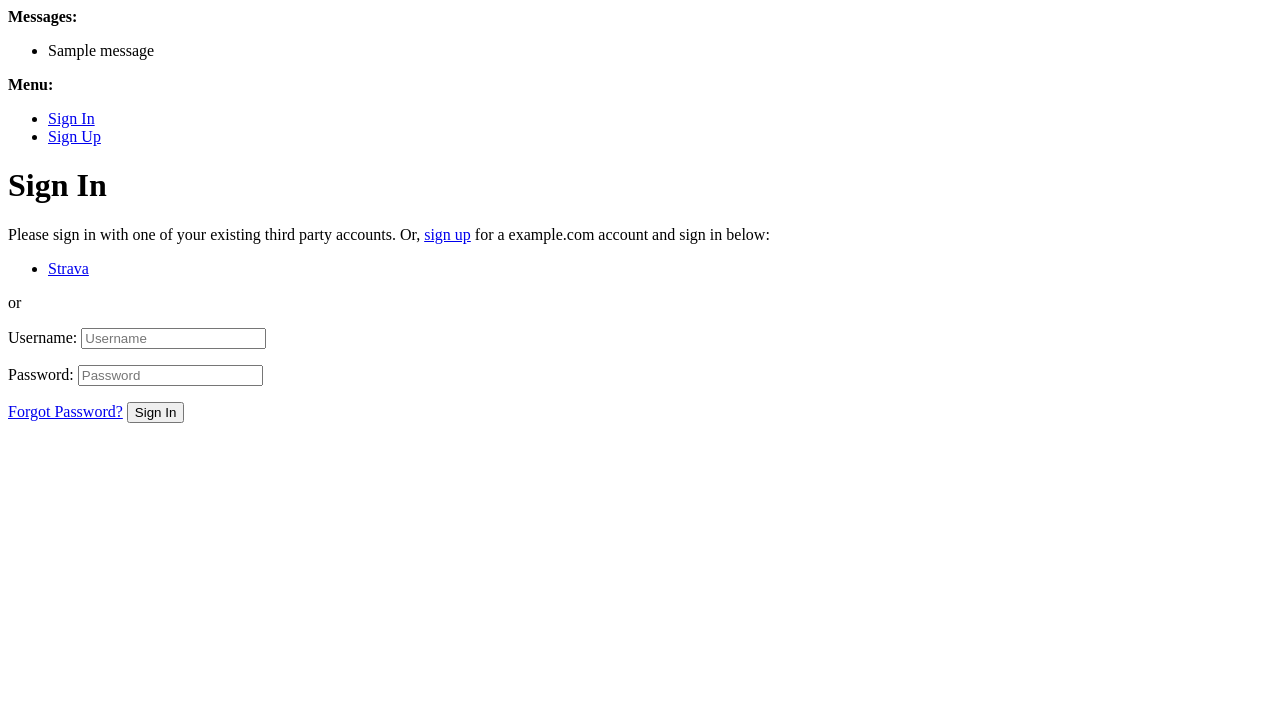
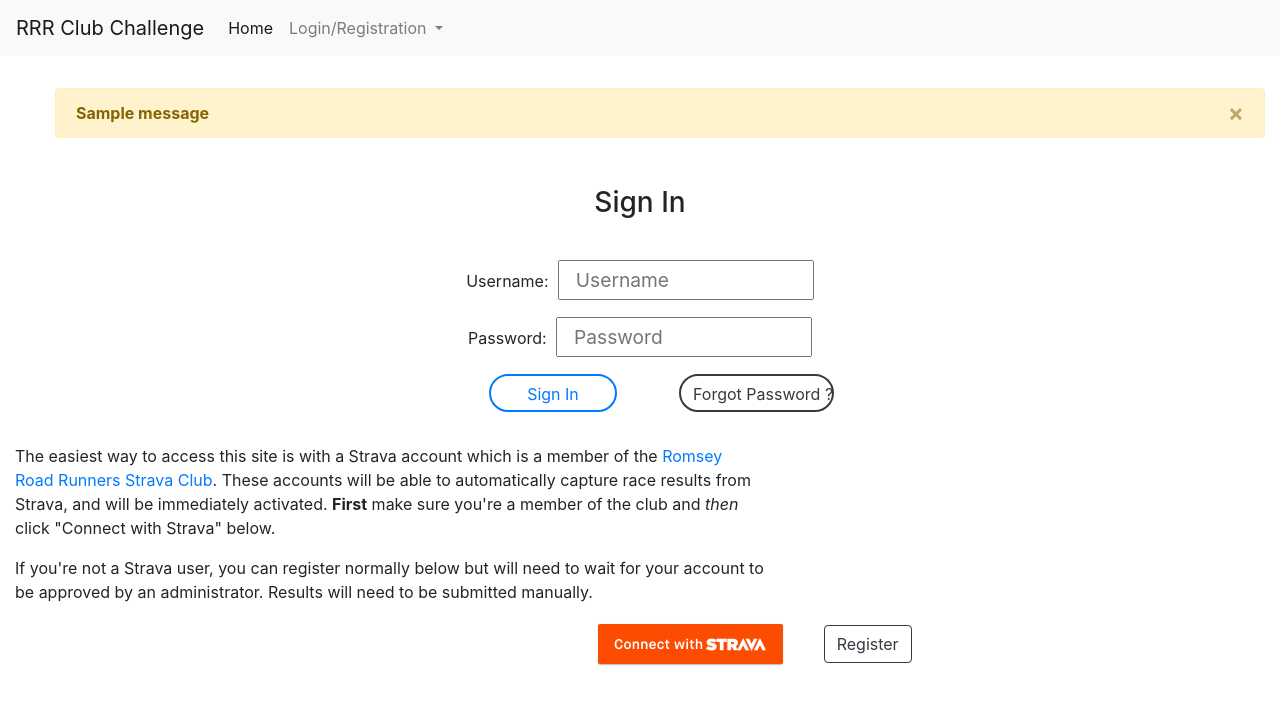
Before and after one commit to cablespaghetti/running-club-challenge, a Django app: page /accounts/login/ in a window 1280 px wide. Shown: the top 704 px of the page. Run offline with Django 4.2, Linux system fonts and the light colour scheme; tables that the repository leaves empty hold one stand-in row (values such as "Sample post"); one stand-in notice (Sample message) is shown; some libraries are stand-ins or nearby versions.

Commit message:
Try to get UX close to the end product

```diff
--- a/challenge/auth_adapter.py
+++ b/challenge/auth_adapter.py
@@ -1,5 +1,41 @@
+from allauth.account.adapter import DefaultAccountAdapter
 from allauth.socialaccount.adapter import get_account_adapter, DefaultSocialAccountAdapter
 from stravalib.client import Client
+
+
+class DeactivateAccountAdapter(DefaultAccountAdapter):
+    def save_user(self, request, user, form, commit=True):
+        """
+        Saves a new `User` instance using information provided in the
+        signup form.
+        """
+        from allauth.account.utils import user_email, user_field, user_username
+
+        data = form.cleaned_data
+        first_name = data.get("first_name")
+        last_name = data.get("last_name")
+        email = data.get("email")
+        username = data.get("username")
+        user_email(user, email)
+        user_username(user, username)
+        if first_name:
+            user_field(user, "first_name", first_name)
+        if last_name:
+            user_field(user, "last_name", last_name)
+        if "password1" in data:
+            user.set_password(data["password1"])
+        else:
+            user.set_unusable_password()
+        self.populate_username(request, user)
+
+        # Deactivate the account
+        user.is_active = False
+
+        if commit:
+            # Ability not to commit makes it easier to derive from
+            # this adapter by adding
+            user.save()
+        return user
 
 
 class DeactivateSocialAccountAdapter(DefaultSocialAccountAdapter):
--- a/challenge/settings.py
+++ b/challenge/settings.py
@@ -145,3 +145,6 @@ ACCOUNT_SESSION_REMEMBER = True
 LOGIN_REDIRECT_URL = "index"
 ACCOUNT_LOGOUT_ON_GET = True
 SOCIALACCOUNT_ADAPTER = "challenge.auth_adapter.DeactivateSocialAccountAdapter"
+ACCOUNT_ADAPTER = "challenge.auth_adapter.DeactivateAccountAdapter"
+
+SOCIALACCOUNT_AUTO_SIGNUP = True
--- a/main/models.py
+++ b/main/models.py
@@ -17,10 +17,6 @@ class Athlete(models.Model):
     dob = models.DateField(name="DOB", verbose_name="Date of Birth", blank=True, null=True)
     photo = models.URLField(max_length=254, verbose_name="Profile Photo URL", blank=True, null=True)
     strava_id = models.BigIntegerField(verbose_name="Strava ID", editable=False)
-    strava_access_token = models.CharField(max_length=1024, editable=False)
-    strava_refresh_token = models.CharField(max_length=1024, editable=False)
-    strava_expires_at = models.FloatField(editable=False)
-    strava_reauth_required = models.BooleanField(default=False, editable=False)
 
 
 class Race(models.Model):
--- /dev/null
+++ b/main/static/main/Custom-Account-Styles.css
@@ -0,0 +1,217 @@
+
+/* Login Page Styles*/
+
+#head_banner{
+    text-align: center;
+    padding-top: 2rem;
+}
+
+.container-fluid{
+    padding-top: 2rem;
+}
+
+#login_form label{
+    padding-right: 0.3rem;
+
+}
+
+#login_form input{
+    width: 16rem;
+    height: 2.5rem;
+    padding-left:1rem;
+    font-size: 1.2rem;
+}
+
+#login_form input[type=checkbox]{
+    width: 2rem;
+    height: 1rem;
+}
+
+#login_form button{
+    margin-right: 2rem;
+    margin-left: 2.7rem;
+    margin-bottom: 1rem;
+    padding-bottom: 1rem;
+    width:8rem;
+    height: 2.4rem;
+    border-radius: 1.3rem;
+    border:2px solid;
+}
+
+#login_form a{
+    margin-left: 1.6rem;
+    margin-bottom: 1rem;
+    padding-right: 8.7rem;
+    width:8rem;
+    height: 2.4rem;
+    border-radius: 1.3rem;
+    border:2px solid;
+}
+
+.social_providers_list{
+    display: inline;
+    margin-top: 2rem;
+    padding-left: 35.2rem;
+}
+
+.social_providers_list a{
+    text-decoration: none;
+    margin-right:1rem;
+    margin-left:1rem;
+}
+
+#social_icon{
+    display: inline;
+    padding-right: 0.6rem;
+}
+
+/* Signup Page Styles */
+
+#signup_form input{
+    width: 16rem;
+    height: 2.8rem;
+    padding-left:1rem;
+    font-size: 1.2rem;
+}
+
+#signup_form #id_username{
+    margin-left: 2.6rem;
+}
+
+#signup_form #id_email{
+    margin-left: 0.3rem;
+}
+
+#signup_form #id_password1{
+    margin-left: 2.7rem;
+}
+
+#signup_form #id_pasword2{
+    margin-left: 0.8rem;
+}
+
+.exist_account_info{
+    text-align:center;
+    font-size: 1.3rem;
+}
+
+/* Sign Out Page Styling */
+
+.confirm_logout_info{
+    text-align:center;
+    font-size: 1.3rem;
+}
+
+#logout_form button{
+    margin-right: 2rem;
+    margin-left: 2.7rem;
+    margin-bottom: 1rem;
+    padding-bottom: 1rem;
+    width:8rem;
+    height: 2.4rem;
+    border-radius: 1.3rem;
+    border:2px solid;
+}
+
+#logout_form a{
+    margin-right: 2rem;
+    margin-left: 2.7rem;
+    margin-bottom: 1rem;
+    padding-bottom: 1rem;
+    width:8rem;
+    height: 2.4rem;
+    border-radius: 1.3rem;
+    border:2px solid;
+}
+
+/* Change Password Page Styles*/
+
+#change_password_form input{
+    width: 16rem;
+    height: 2.5rem;
+    padding-left:1rem;
+    font-size: 1.2rem;
+}
+
+#change_password_form button{
+    margin-right: 1rem;
+    margin-left: 2.7rem;
+    margin-bottom: 1rem;
+    margin-top:1rem;
+    padding-bottom: 1rem;
+    width:10rem;
+    height: 2.4rem;
+    border-radius: 1.3rem;
+    border:2px solid;
+}
+
+#change_password_form #id_oldpassword{
+    margin-left: 2.8rem;
+}
+
+#change_password_form #id_password1{
+    margin-left: 3.7rem;
+}
+
+#change_password_form #id_password2{
+    margin-left: 0.7rem;
+}
+
+/* Forgot Password Page Styling */
+
+.forgot_password_info{
+    text-align:center;
+    font-size: 1.3rem;
+}
+
+
+#forgot_password_form label{
+    padding-right: 1rem;
+    font-size: 1.2rem;
+}
+
+#forgot_password_form input{
+    width: 16rem;
+    height: 2.5rem;
+    padding-left:1rem;
+    font-size: 1.2rem;
+}
+
+
+#forgot_password_form button{
+    margin-right: 1rem;
+    margin-left: 2.7rem;
+    margin-bottom: 1rem;
+    margin-top:1rem;
+    padding-bottom: 1rem;
+    width:10rem;
+    height: 2.4rem;
+    border-radius: 1.3rem;
+    border:2px solid;
+}
+
+/* Email Settings Page Styling */
+
+#email_form input{
+    width: 16rem;
+    height: 2.5rem;
+    padding-left:1rem;
+    font-size: 1.2rem;
+}
+
+#email_form label{
+    padding-right: 1rem;
+    font-size: 1.2rem;
+}
+
+.email_settings_info{
+    text-align:center;
+    font-size: 1.3rem;
+}
+
+/* Email Confirmation Styling */
+
+#verification_sent_info{
+    text-align:center;
+    font-size: 1.3rem;
+}
--- /dev/null
+++ b/main/templates/account/base.html
@@ -0,0 +1,67 @@
+<html>
+<head>
+
+ {% load static %}
+
+    <link rel="stylesheet" href="{% static 'main/Custom-Account-Styles.css' %}" type = "text/css"/>
+    <link href="https://fonts.googleapis.com/css?family=Source+Sans+Pro" rel="stylesheet">
+    <link rel="stylesheet" href="https://cdnjs.cloudflare.com/ajax/libs/font-awesome/4.7.0/css/font-awesome.min.css">
+    <!-- Required meta tags -->
+    <meta charset="utf-8">
+    <meta name="viewport" content="width=device-width, initial-scale=1, shrink-to-fit=no">
+
+    <!-- Bootstrap CSS -->
+    <link rel="stylesheet" href="https://stackpath.bootstrapcdn.com/bootstrap/4.1.1/css/bootstrap.min.css" integrity="sha384-WskhaSGFgHYWDcbwN70/dfYBj47jz9qbsMId/iRN3ewGhXQFZCSftd1LZCfmhktB" crossorigin="anonymous">
+    <!-- Optional JavaScript -->
+    <!-- jQuery first, then Popper.js, then Bootstrap JS -->
+    <script src="https://code.jquery.com/jquery-3.3.1.slim.min.js" integrity="sha384-q8i/X+965DzO0rT7abK41JStQIAqVgRVzpbzo5smXKp4YfRvH+8abtTE1Pi6jizo" crossorigin="anonymous"></script>
+    <script src="https://cdnjs.cloudflare.com/ajax/libs/popper.js/1.14.3/umd/popper.min.js" integrity="sha384-ZMP7rVo3mIykV+2+9J3UJ46jBk0WLaUAdn689aCwoqbBJiSnjAK/l8WvCWPIPm49" crossorigin="anonymous"></script>
+    <script src="https://stackpath.bootstrapcdn.com/bootstrap/4.1.1/js/bootstrap.min.js" integrity="sha384-smHYKdLADwkXOn1EmN1qk/HfnUcbVRZyYmZ4qpPea6sjB/pTJ0euyQp0Mk8ck+5T" crossorigin="anonymous"></script>
+    <!-- Font Awesome Icons -->
+
+{% block head_links %}
+{% endblock %}
+
+</head>
+<body>
+
+    <!-- Navigation -->
+ <nav class="navbar navbar-expand-lg navbar-light bg-light">
+        <a class="navbar-brand" href="#">RRR Club Challenge</a>
+        <button class="navbar-toggler" type="button" data-toggle="collapse" data-target="#navbarSupportedContent" aria-controls="navbarSupportedContent" aria-expanded="false" aria-label="Toggle navigation">
+          <span class="navbar-toggler-icon"></span>
+        </button>
+
+        <div class="navbar-collapse collapse w-100 order-3 dual-collapse2" id="navbarSupportedContent">
+          <ul class="navbar-nav mr-auto">
+            <li class="nav-item active">
+              <a class="nav-link" href="/">Home <span class="sr-only">(current)</span></a>
+            </li>
+            <li class="nav-item dropdown">
+              <a class="nav-link dropdown-toggle" href="#" id="navbarDropdown" role="button" data-toggle="dropdown" aria-haspopup="true" aria-expanded="false">
+                Login/Registration
+              </a>
+              <div class="dropdown-menu" aria-labelledby="navbarDropdown">
+                <a class="dropdown-item" href="/accounts/login">Login</a>
+                <a class="dropdown-item" href="/accounts/logout">Logout</a>
+                <a class="dropdown-item" href="/accounts/signup">Register</a>
+              </div>
+            </li>
+          </ul>
+        </div>
+      </nav>
+
+    {% block content%}
+
+	    {% block messages %}
+        {% endblock %}
+
+    {% endblock %}
+
+    {% block content_extra %}
+    {% endblock %}
+
+    {% block extra_body %}
+    {% endblock %}
+</body>
+</html>
--- /dev/null
+++ b/main/templates/account/login.html
@@ -0,0 +1,76 @@
+{% extends "account/base.html" %}
+
+{% load i18n %}
+{% load static %}
+
+{% block head_links %}
+
+<title>Sign In</title>
+
+{% endblock %}
+
+{% block head_title %}{% trans "Sign In" %} {% endblock %}
+
+{% block content %}
+<div class="container-fluid">
+
+ {% block messages %}
+    {% if messages %}
+    <div>
+        <ul>
+        {% for message in messages %}
+        <div class="alert alert-warning alert-dismissible fade show" role="alert">
+                <strong>{{message}}</strong>
+                <button type="button" class="close" data-dismiss="alert" aria-label="Close">
+                    <span aria-hidden="true">&times;</span>
+                </button>
+        </div>
+        {% endfor %}
+        </ul>
+    </div>
+    {% endif %}
+  {% endblock %}
+
+<h3 class="h3" id="head_banner">{% trans "Sign In" %}</h3>
+
+<form class="container-fluid text-center" id="login_form" method="POST" action="{% url 'account_login' %}">
+  {% csrf_token %}
+
+  {{ form.as_p }}
+
+  {% if redirect_field_value %}
+
+    <input type="hidden" name="{{ redirect_field_name }}" value="{{ redirect_field_value }}" />
+
+  {% endif %}
+
+  <button  class="btn btn-outline-primary " type="submit">{% trans "Sign In" %}</button>
+  <a  class="btn btn-outline-dark" href="{% url 'account_reset_password' %}">{% trans "Forgot Password ?" %}</a>
+
+</form>
+    <div style="width: 60%; margin: 0; padding: 0; display: block;">
+        <p>
+        The easiest way to access this site is with a Strava account which is a member of the
+        <a href="https://www.strava.com/clubs/romsey-road-runners">Romsey Road Runners Strava Club</a>. These accounts
+        will be able to automatically capture race results from Strava, and will be immediately activated.
+        <strong>First</strong> make sure you're a member of the club and <i>then</i> click "Connect with Strava" below.
+        </p>
+        <p>
+        If you're not a Strava user, you can register normally below but will need to wait for your account to be
+        approved by an administrator. Results will need to be submitted manually.
+        </p>
+    </div>
+    {% load account socialaccount %}
+    {% get_providers as socialaccount_providers %}
+    <ul class="social_providers_list">
+    {% for provider in socialaccount_providers %}
+        {% if provider.name == "Strava" %}
+        <a href="{% provider_login_url provider.id process=process scope=scope auth_params=auth_params %}">
+            <img src="{% static 'main/btn_strava_connectwith_orange.png' %}" alt="Connect with Strava"/>
+        </a>
+        {% endif %}
+    {% endfor %}
+        <a href="/accounts/signup" class="btn btn-outline-dark">Register</a>
+    </ul>
+</div>
+{% endblock %}
--- a/main/templates/main/race_results.html
+++ b/main/templates/main/race_results.html
@@ -1,3 +1,6 @@
+{% extends '../account/base.html' %}
+{% block content %}
+<div class="container">
 {% if results_list %}
     <ol>
     {% for result in results_list %}
@@ -18,3 +21,5 @@
 {% else %}
     <p>No results are available.</p>
 {% endif %}
+</div>
+{% endblock content %}
--- a/main/urls.py
+++ b/main/urls.py
@@ -3,8 +3,6 @@ from django.urls import path
 from . import views
 
 urlpatterns = [
-    path('authorize', views.authorize, name='authorize'),
-    path('authorized', views.authorized, name='authorized'),
     path('race/<int:race_id>/results/', views.race_results, name='race_results'),
     path('', views.index, name='index'),
 ]
```
Also changed, not shown: main/templates/account/account_inactive.html (added, +11 -0 lines), main/templates/main/index.html (+7 -27 lines), main/views.py (+3 -45 lines).
